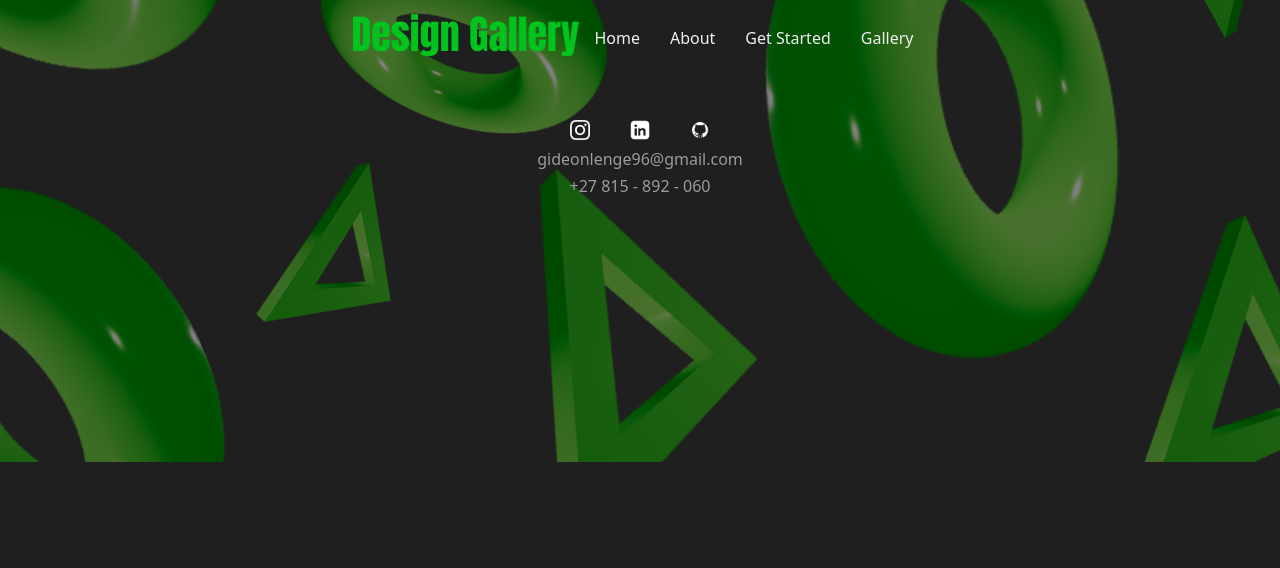
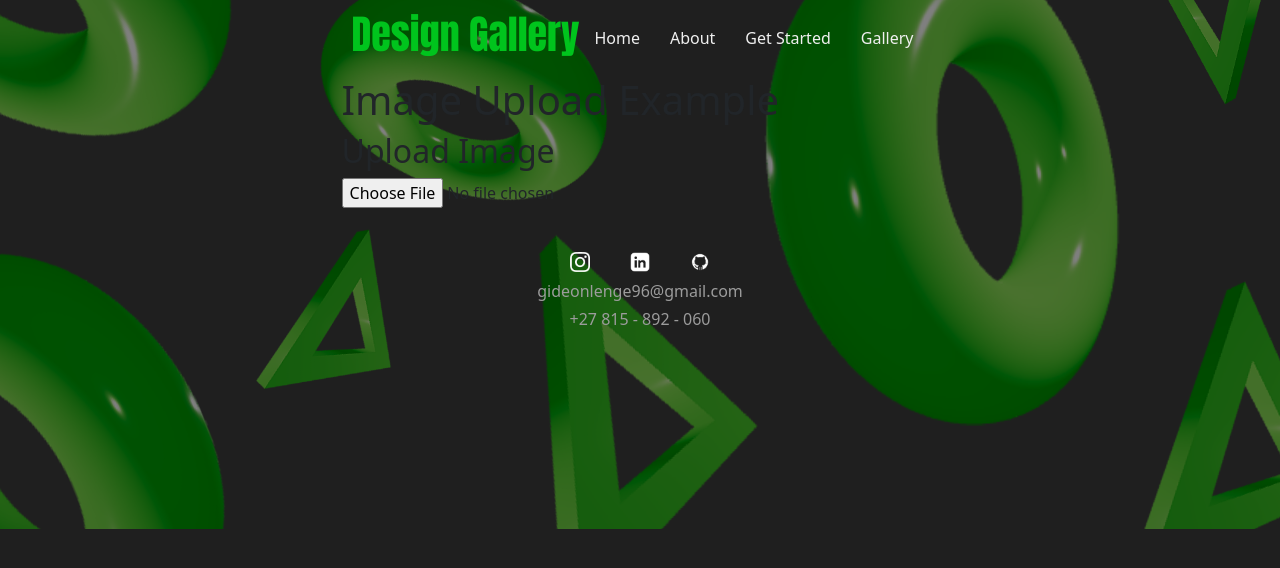
Before and after one commit to Codedecblackmoon/Design-Gallery, a React (Vite) app: page /getstarted in a window 1280 px wide. Shown: the top 568 px of the page. Built offline with nearby package versions, Linux system fonts and the light colour scheme.

Commit message:
Finshing  about page

```diff
--- a/src/App.tsx
+++ b/src/App.tsx
@@ -2,6 +2,7 @@ import React from 'react';
 import { BrowserRouter as Router, Routes, Route } from 'react-router-dom';
 import Home from './Home';
 import About from './About';
+import Getstarted from './Getstarted';
 import Nave from './components/Nave';
 import Footer_u from "./components/Footer_u"
 
@@ -15,6 +16,7 @@ const App: React.FC = () => {
       <Routes>
         <Route path="/" element={<Home />} />
         <Route path="/about" element={<About />} />
+        <Route path="/getstarted" element={<  Getstarted />} />
       </Routes>
       <Footer_u />
     </Router>
--- /dev/null
+++ b/src/Getstarted.tsx
@@ -0,0 +1,13 @@
+import React from 'react';
+import ImageUpload from './components/ImageUpload';
+
+const Getstarted: React.FC = () => {
+  return (
+    <div className="Getstarted">
+      <h1>Image Upload Example</h1>
+      <ImageUpload />
+    </div>
+  );
+};
+
+export default Getstarted;
--- /dev/null
+++ b/src/components/ImageUpload.tsx
@@ -0,0 +1,53 @@
+import React, { useState } from 'react';
+
+const ImageUpload: React.FC = () => {
+  const [image, setImage] = useState<File | null>(null);
+  const [imageURL, setImageURL] = useState<string | null>(null);
+
+  const handleImageChange = (event: React.ChangeEvent<HTMLInputElement>) => {
+    const file = event.target.files?.[0];
+    if (file) {
+      setImage(file);
+      const url = URL.createObjectURL(file);
+      setImageURL(url);
+    }
+  };
+
+  const handleDownload = () => {
+    if (image) {
+      const link = document.createElement('a');
+      link.href = URL.createObjectURL(image);
+      link.download = image.name;
+      document.body.appendChild(link);
+      link.click();
+      document.body.removeChild(link);
+    }
+  };
+
+  const handleShareLink = () => {
+    if (imageURL) {
+      navigator.clipboard.writeText(imageURL).then(() => {
+        alert('Link copied to clipboard!');
+      });
+    }
+  };
+
+  return (
+    <div>
+      <h2>Upload Image</h2>
+      <input type="file" accept="image/*" onChange={handleImageChange} />
+      {image && (
+        <div>
+          <h3>Uploaded Image:</h3>
+          <img src={URL.createObjectURL(image)} alt="Uploaded" style={{ width: '200px' }} />
+          <div>
+            <button onClick={handleDownload}>Download</button>
+            <button onClick={handleShareLink}>Share Link</button>
+          </div>
+        </div>
+      )}
+    </div>
+  );
+};
+
+export default ImageUpload;
--- a/src/components/Nave.tsx
+++ b/src/components/Nave.tsx
@@ -9,7 +9,7 @@ const Nave: React.FC = () => {
             <ul>
               <li><Link id="a" to="/">Home</Link></li>
               <li><Link id="a" to="/about">About</Link></li>
-              <li><Link id="a" to="/">Get Started</Link></li>
+              <li><Link id="a" to="/getstarted">Get Started</Link></li>
               <li><Link id="a" to="/">Gallery</Link></li>
               {/* <link rel="stylesheet" href="" />
                 <li><a to="/" href="#Home">Home</a></li> */}
```
